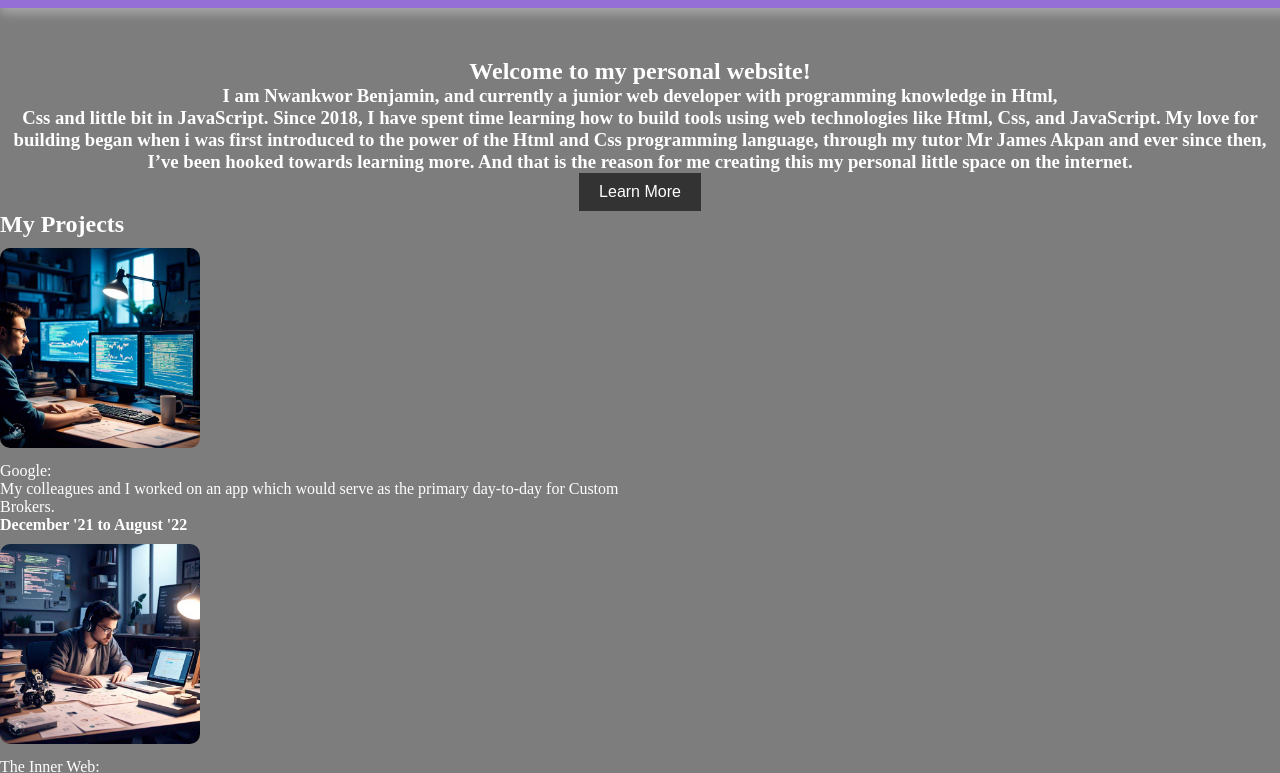
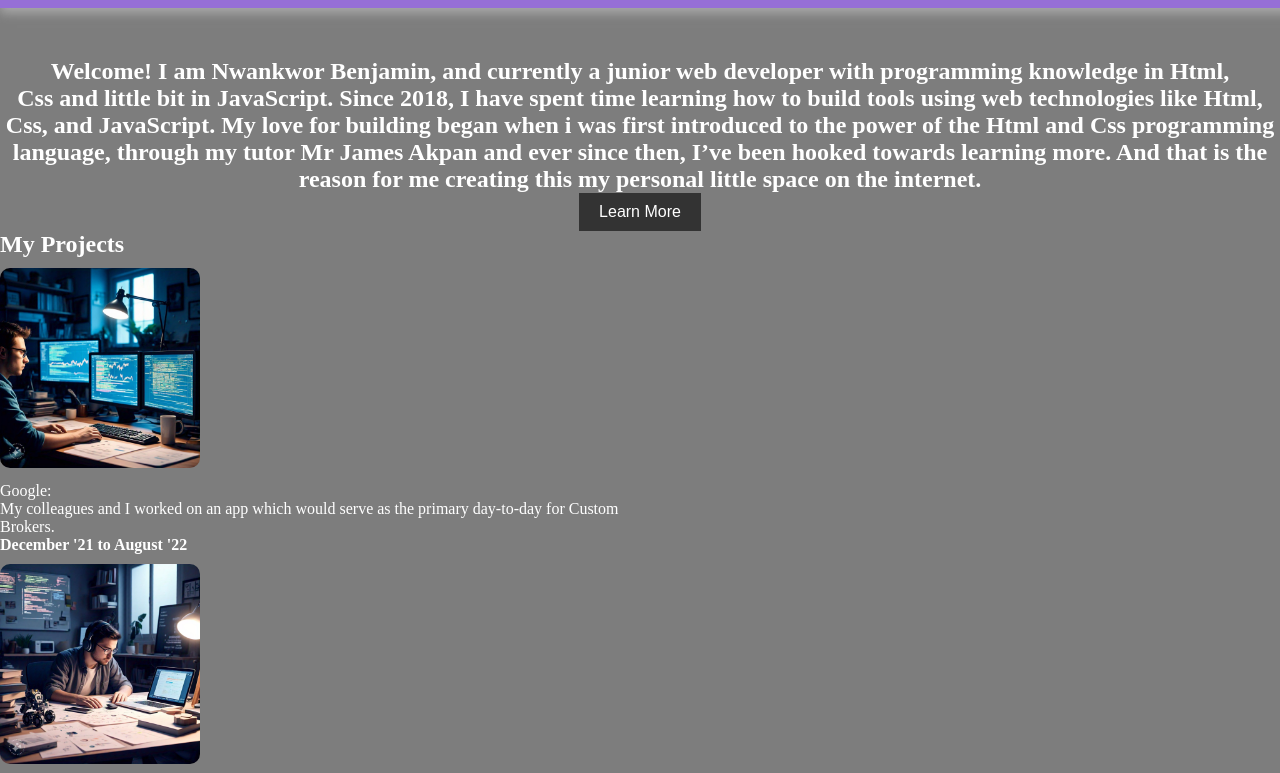
Before and after one commit to Bencodes1914/first-website, a plain HTML site: page index.html in a window 1280 px wide. Shown: the part 52-825 px from the top of the page. Drawn offline with Linux system fonts and the light colour scheme.

Commit message:
Made some changes to the html

```diff
--- a/index.html
+++ b/index.html
@@ -28,8 +28,7 @@
     </header>
      <!-- Hero Section -->
      <section id="home">
-        <h1>Welcome to my personal website!</h1>
-        <h3>I am Nwankwor Benjamin, and currently a junior web developer with programming knowledge in Html,<br> Css and little bit in JavaScript. Since 2018, I have spent time learning how to build tools using web technologies like Html, Css, and JavaScript. My love for building began when i was first introduced to the power of the Html and Css programming language, through my tutor Mr James Akpan and ever since then, I’ve been hooked towards learning more. And that is the reason for me creating this my personal little space on the internet.</h3>
+        <h1>Welcome! I am Nwankwor Benjamin, and currently a junior web developer with programming knowledge in Html,<br> Css and little bit in JavaScript. Since 2018, I have spent time learning how to build tools using web technologies like Html, Css, and JavaScript. My love for building began when i was first introduced to the power of the Html and Css programming language, through my tutor Mr James Akpan and ever since then, I’ve been hooked towards learning more. And that is the reason for me creating this my personal little space on the internet.</h1>
         <a href="learnmore.html">
           <button>Learn More</button>
         </a>
```
